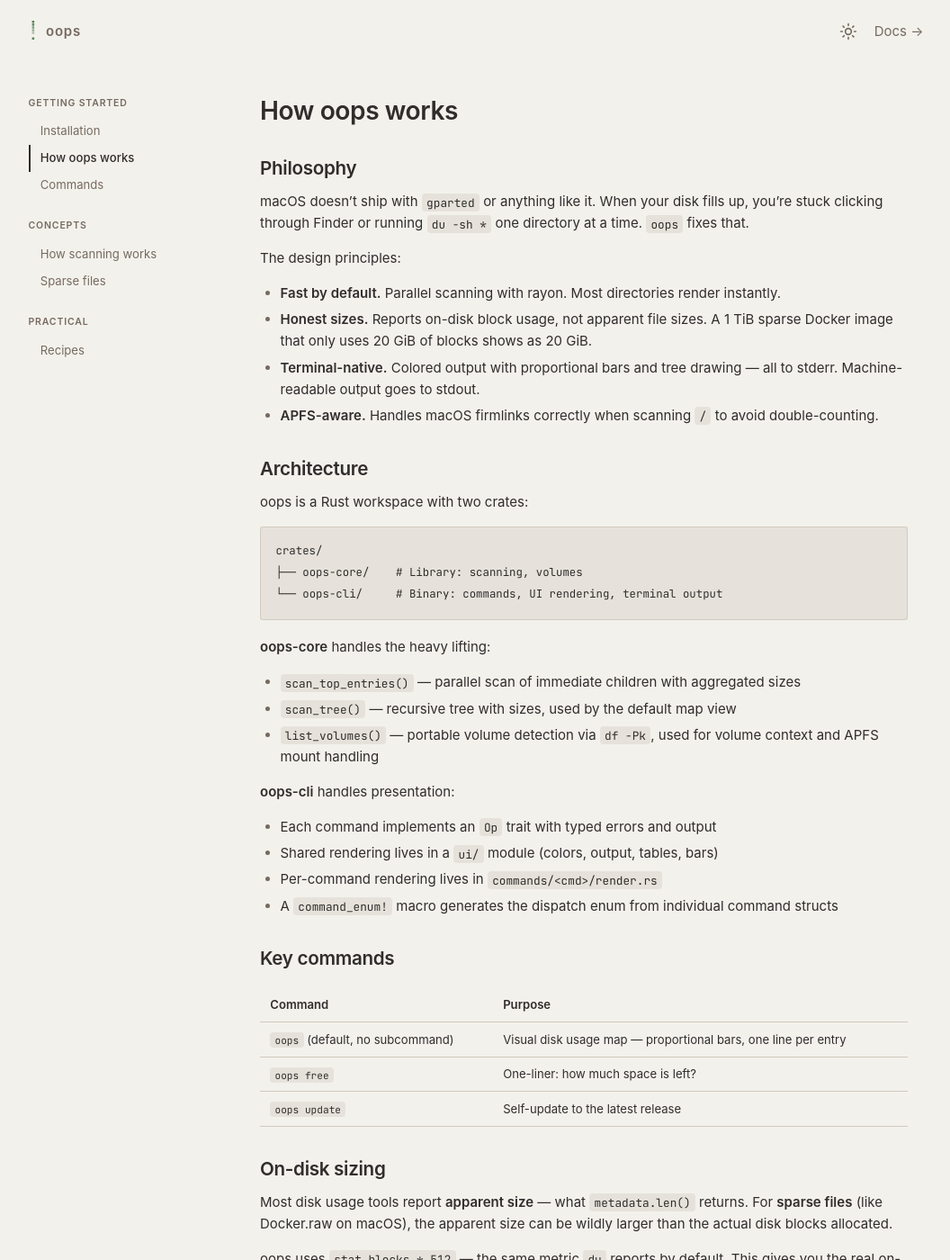
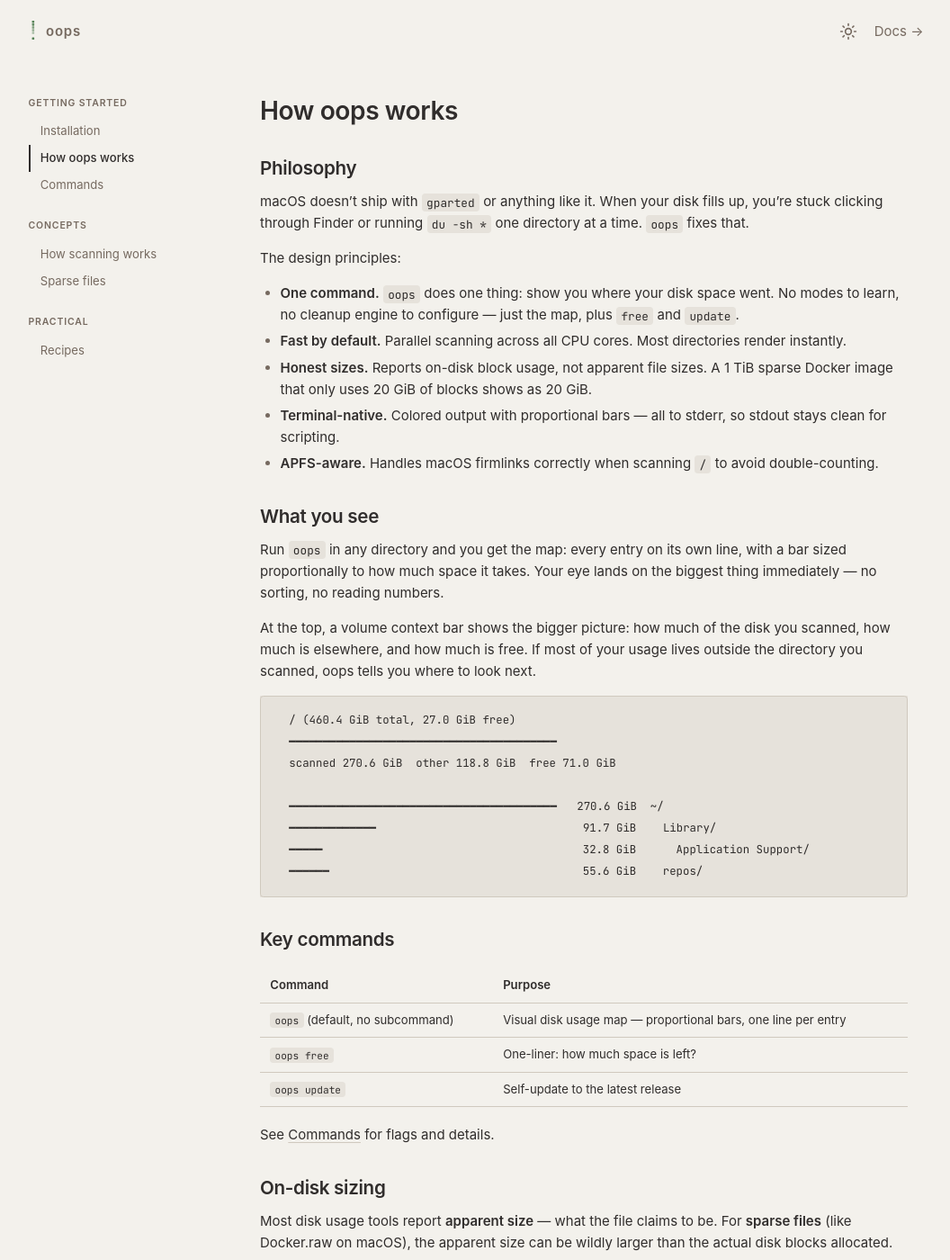
Before and after one commit to krondor-corp/oops, a Jekyll site: the page built from wiki/_docs/overview.md, in a window 1280 px wide and 1400 px high. Shown: the whole window at 90% size, without its empty margins (111-1167 px from the left). Built offline with Jekyll 4.4.1, drawn with Linux system fonts in a browser that asks for light colours; some of the changed text lies outside the part shown.

Commit message:
docs(wiki): keep the wiki user-facing, move contributor internals out
The wiki's overview page walked users through crate layout, core
function names, the Op trait, and the command_enum! macro — internals
nobody using a disk-usage CLI needs. Replace the Architecture section
with a "What you see" walkthrough of the map output and point
contributors at docs/ in the repo instead.

Rewrite how-it-works in the same spirit: explain why oops is fast and
why its numbers are honest, without fs::read_dir/ui-module/testability
narration. Drop a stray metadata.len() reference from sparse-files.

Co-Authored-By: Claude Fable 5 <noreply@anthropic.com>

````diff
--- a/wiki/_docs/overview.md
+++ b/wiki/_docs/overview.md
@@ -9,31 +9,28 @@ macOS doesn't ship with `gparted` or anything like it. When your disk fills up,
 
 The design principles:
 
-- **Fast by default.** Parallel scanning with rayon. Most directories render instantly.
+- **One command.** `oops` does one thing: show you where your disk space went. No modes to learn, no cleanup engine to configure — just the map, plus `free` and `update`.
+- **Fast by default.** Parallel scanning across all CPU cores. Most directories render instantly.
 - **Honest sizes.** Reports on-disk block usage, not apparent file sizes. A 1 TiB sparse Docker image that only uses 20 GiB of blocks shows as 20 GiB.
-- **Terminal-native.** Colored output with proportional bars and tree drawing — all to stderr. Machine-readable output goes to stdout.
+- **Terminal-native.** Colored output with proportional bars — all to stderr, so stdout stays clean for scripting.
 - **APFS-aware.** Handles macOS firmlinks correctly when scanning `/` to avoid double-counting.
 
-## Architecture
+## What you see
 
-oops is a Rust workspace with two crates:
+Run `oops` in any directory and you get the map: every entry on its own line, with a bar sized proportionally to how much space it takes. Your eye lands on the biggest thing immediately — no sorting, no reading numbers.
+
+At the top, a volume context bar shows the bigger picture: how much of the disk you scanned, how much is elsewhere, and how much is free. If most of your usage lives outside the directory you scanned, oops tells you where to look next.
 
 ```
-crates/
-├── oops-core/    # Library: scanning, volumes
-└── oops-cli/     # Binary: commands, UI rendering, terminal output
+  / (460.4 GiB total, 27.0 GiB free)
+  ━━━━━━━━━━━━━━━━━━━━━━━━━━━━━━━━━━━━━━━━
+  scanned 270.6 GiB  other 118.8 GiB  free 71.0 GiB
+
+  ━━━━━━━━━━━━━━━━━━━━━━━━━━━━━━━━━━━━━━━━   270.6 GiB  ~/
+  ━━━━━━━━━━━━━                               91.7 GiB    Library/
+  ━━━━━                                       32.8 GiB      Application Support/
+  ━━━━━━                                      55.6 GiB    repos/
 ```
-
-**oops-core** handles the heavy lifting:
-- `scan_top_entries()` — parallel scan of immediate children with aggregated sizes
-- `scan_tree()` — recursive tree with sizes, used by the default map view
-- `list_volumes()` — portable volume detection via `df -Pk`, used for volume context and APFS mount handling
-
-**oops-cli** handles presentation:
-- Each command implements an `Op` trait with typed errors and output
-- Shared rendering lives in a `ui/` module (colors, output, tables, bars)
-- Per-command rendering lives in `commands/<cmd>/render.rs`
-- A `command_enum!` macro generates the dispatch enum from individual command structs
 
 ## Key commands
 
@@ -43,14 +40,22 @@ crates/
 | `oops free` | One-liner: how much space is left? |
 | `oops update` | Self-update to the latest release |
 
+See [Commands]({{ '/docs/commands/' | relative_url }}) for flags and details.
+
 ## On-disk sizing
 
-Most disk usage tools report **apparent size** — what `metadata.len()` returns. For **sparse files** (like Docker.raw on macOS), the apparent size can be wildly larger than the actual disk blocks allocated.
+Most disk usage tools report **apparent size** — what the file claims to be. For **sparse files** (like Docker.raw on macOS), the apparent size can be wildly larger than the actual disk blocks allocated.
 
-oops uses `stat.blocks * 512` — the same metric `du` reports by default. This gives you the real on-disk footprint.
+oops reports allocated blocks — the same metric `du` uses. This gives you the real on-disk footprint.
 
 > A Docker.raw file might report 1 TiB apparent size but only consume 20 GiB of actual disk blocks. oops shows you the 20 GiB.
+
+More detail in [Sparse files]({{ '/docs/sparse-files/' | relative_url }}).
 
 ## APFS handling
 
 On macOS, `oops /` redirects to `/System/Volumes/Data` and skips child mount points to avoid double-counting via APFS firmlinks. The volume context bar at the top shows the breakdown: scanned data, system/other, and free space.
+
+## Contributing
+
+oops is open source — the developer docs (architecture, coding patterns, contribution guide) live in the [GitHub repo](https://github.com/krondor-corp/oops/tree/main/docs).
````
Also changed, not shown: wiki/_docs/commands.md (+1 -1 lines), wiki/_docs/how-it-works.md (+13 -19 lines), wiki/_docs/sparse-files.md (+1 -1 lines).
